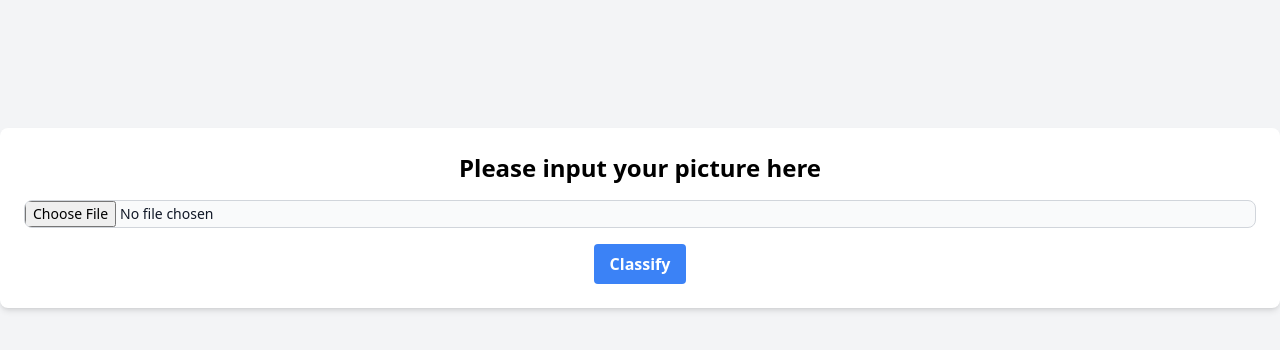
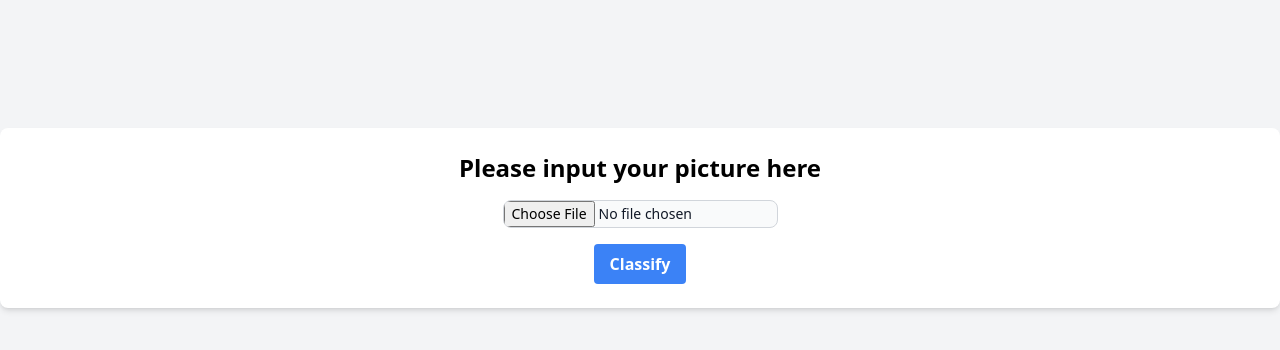
Before and after one commit to Xileff/thesis-acne-severity-classification, a Flask app: page / in a window 1280 px wide. Shown: the part 182-532 px from the top of the page. Run offline with Flask 3, Linux system fonts and the light colour scheme; some libraries are stand-ins or nearby versions.

Commit message:
chore: fixed layout

```diff
--- a/app.py
+++ b/app.py
@@ -31,7 +31,7 @@ def preprocess_image(image_path: str, target_size=(224, 224)):
 def classify_image(image_path: str):
   try:
     image = preprocess_image(image_path)
-    model_path = os.path.join("ml-model", "InceptionV3-Dermnet-SMOTE-Minority-LR-0.001-Batch Size 16.h5")
+    model_path = os.path.join("ml-model", "InceptionV3-ACNE04-SMOTE-Minority-LR-0.001-Batch Size 16.h5")
     model = load_model(model_path)
     result = model.predict(image)
     class_labels = ["Mild", "Moderate", "Severe"]
--- a/templates/index.html
+++ b/templates/index.html
@@ -22,7 +22,7 @@
             type="file"
             name="image"
             id="image"
-            class="block w-full text-sm text-gray-900 border border-gray-300 rounded-lg cursor-pointer bg-gray-50 focus:outline-none"
+            class="block w-75 mx-auto text-sm text-gray-900 border border-gray-300 rounded-lg cursor-pointer bg-gray-50 focus:outline-none"
             required
           />
         </div>
@@ -35,11 +35,11 @@
       </form>
       {% if result %}
       <div class="result mt-6">
-        <h2 class="text-xl text-green-500">Result: {{ result }}</h2>
+        <h2 class="text-xl text-green-500 text-center">Result: {{ result }}</h2>
         <img
           src="{{ url_for('static', filename='uploads/' + filename) }}"
           alt="Uploaded Image"
-          class="mt-3 max-w-full h-auto rounded-lg shadow-md"
+          class="mt-3 mx-auto max-w-full h-auto rounded-lg shadow-md"
         />
       </div>
       {% endif %}
```
